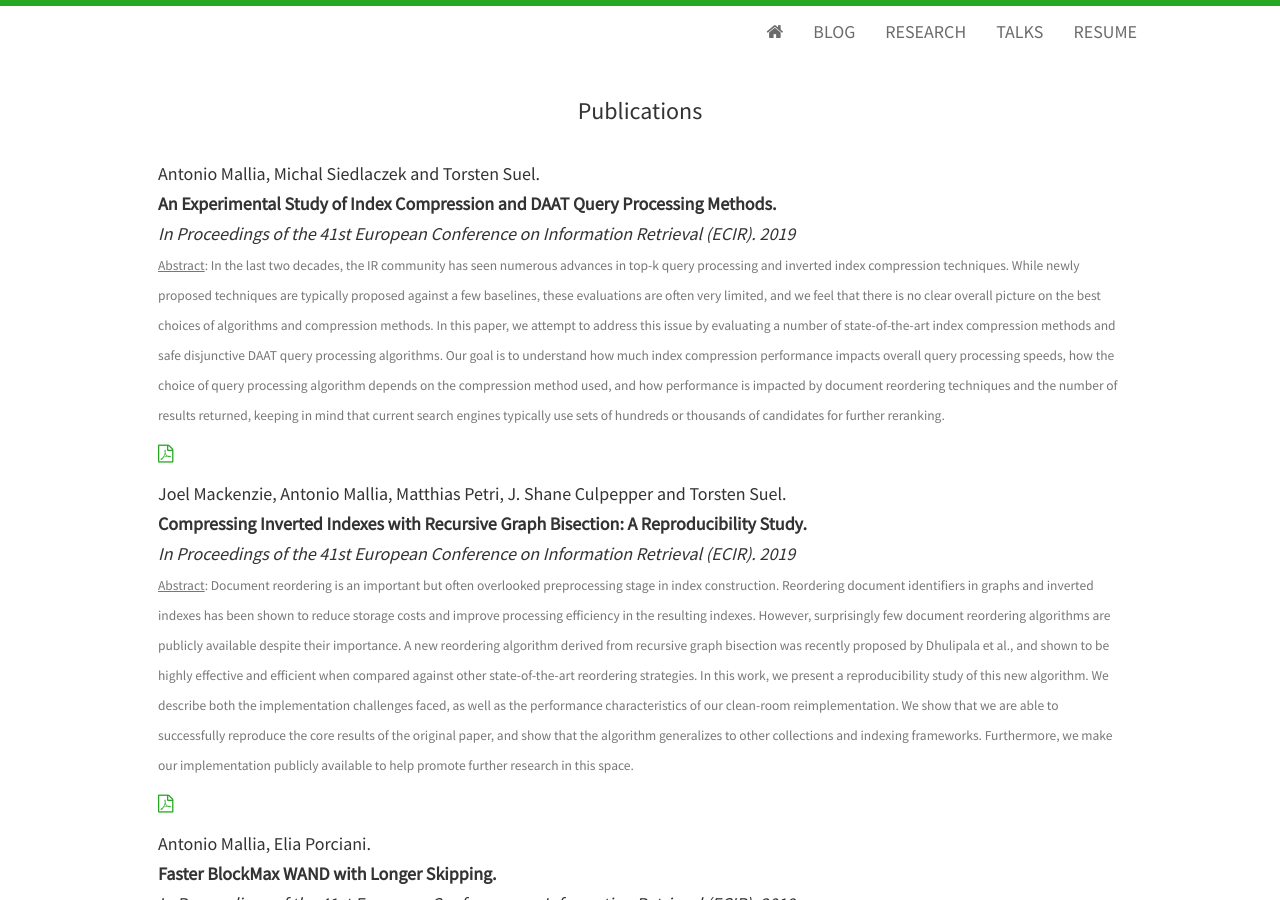
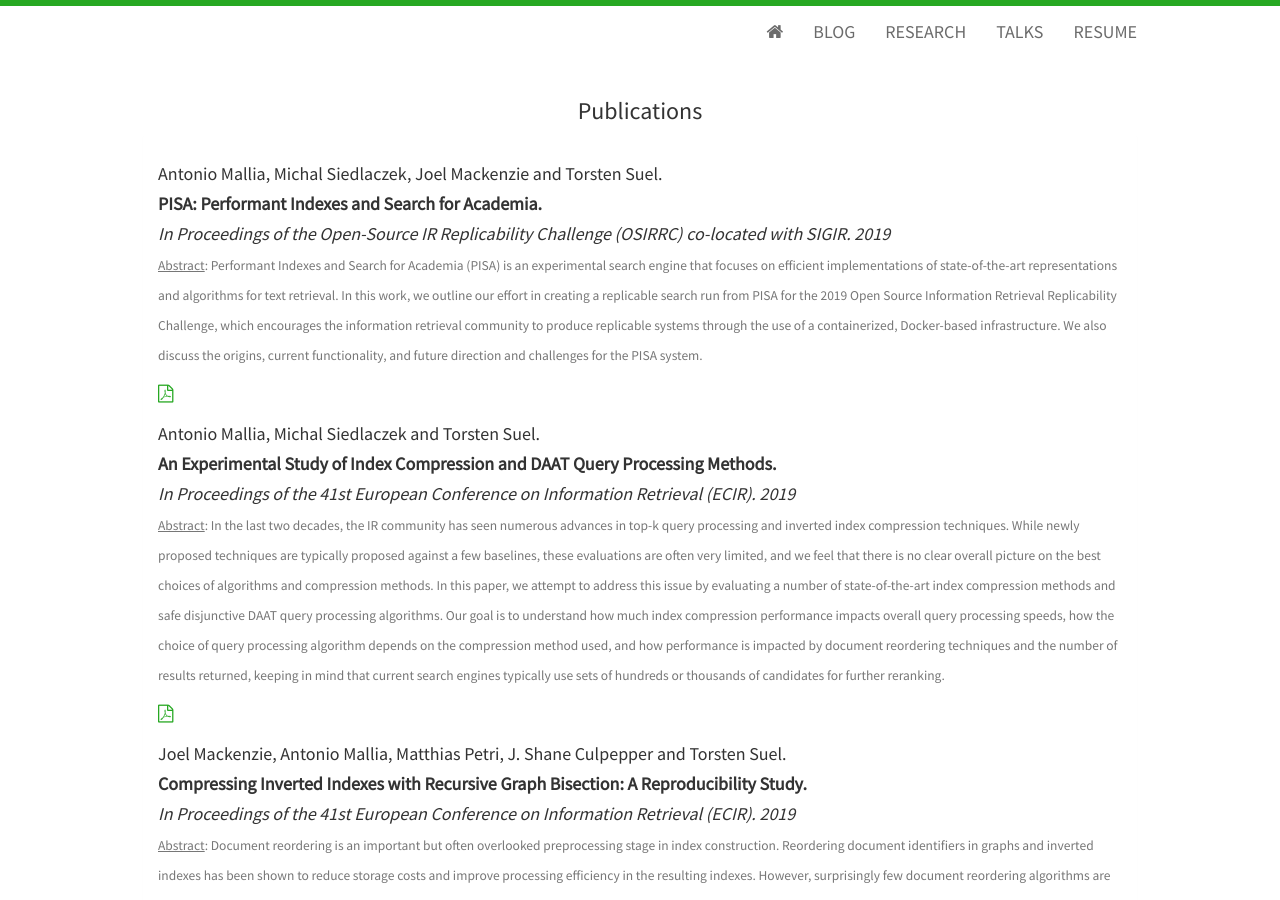
Before and after one commit to amallia/amallia.github.io, a Jekyll site: the page built from research.html, in a window 1280 px wide and 900 px high. Built offline with Jekyll 4.4.1, drawn with Linux system fonts in a browser that asks for light colours; nearby versions of some CDN libraries.

Commit message:
Added OSIRRC

```diff
--- a/research.html
+++ b/research.html
@@ -7,6 +7,15 @@ title: Antonio Mallia's Blog
 <h3>Publications</h3>
   <div class="panel panel-default">
     <div class="panel-body">
+        <h5>
+            <span class="paper-authors">Antonio Mallia, Michal Siedlaczek, Joel Mackenzie and Torsten Suel.</span>
+            <span class="paper-title">PISA: Performant Indexes and Search for Academia.</span>
+            <span class="paper-publisher">In Proceedings of the Open-Source IR Replicability Challenge (OSIRRC)  co-located with SIGIR. 2019</span>
+            <p> <small><u>Abstract</u>:
+            Performant Indexes and Search for Academia (PISA) is an experimental search engine that focuses on efficient implementations of  state-of-the-art representations and algorithms for text retrieval.
+            In this work, we outline our effort in creating a replicable search run from PISA for the 2019 Open Source Information Retrieval Replicability Challenge, which encourages the information retrieval community to produce replicable systems through the use of a containerized, Docker-based infrastructure. We also discuss the origins, current functionality, and future direction and challenges for the PISA system.</small></p>
+            <a href="{{ site.url }}/uploads/OSIRRC.pdf"><i class="fa fa-file-pdf-o" aria-hidden="true"></i></a>
+        </h5>
         <h5>
             <span class="paper-authors">Antonio Mallia, Michal Siedlaczek and Torsten Suel.</span>
             <span class="paper-title">An Experimental Study of Index Compression and DAAT Query Processing Methods.</span>
```
Also changed, not shown: 1 other file.
